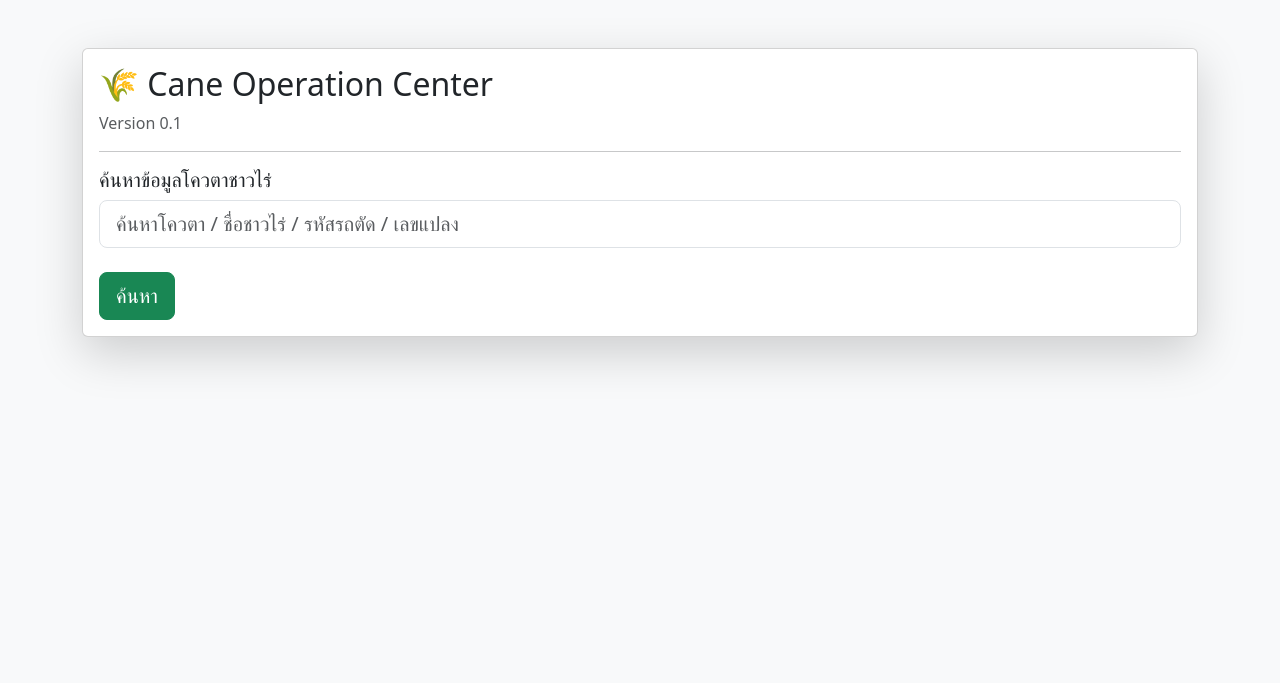
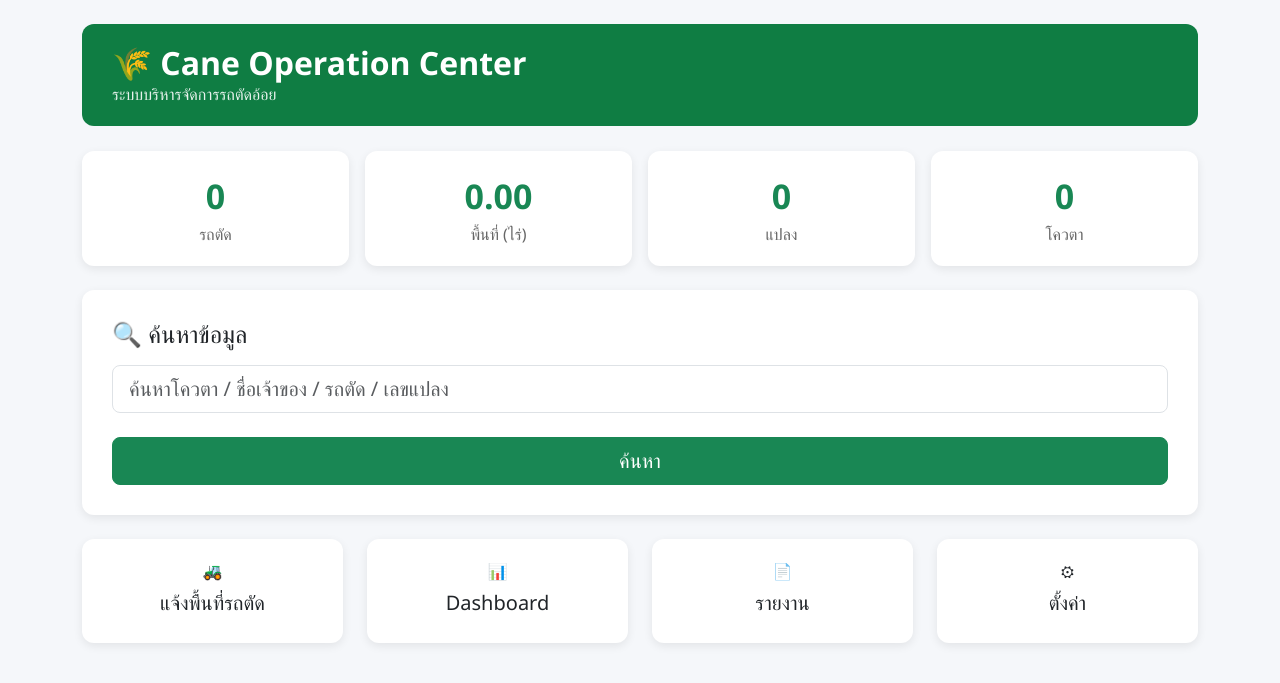
Before and after one commit to tossapolp/COC, a FastAPI app: page / in a window 1280 px wide. Shown: the top 683 px of the page. Run offline with FastAPI, Linux system fonts and the light colour scheme.

Commit message:
sprint 2 wip - Search Type

```diff
--- a/app.py
+++ b/app.py
@@ -3,7 +3,7 @@ from fastapi.responses import HTMLResponse
 from fastapi.staticfiles import StaticFiles
 from fastapi.templating import Jinja2Templates
 
-from excel_reader import search_data
+from excel_reader import search_data, get_dashboard
 
 app = FastAPI(
     title="Cane Operation Center",
@@ -21,11 +21,14 @@ templates = Jinja2Templates(directory="templates")
 @app.get("/", response_class=HTMLResponse)
 async def home(request: Request):
 
+    dashboard = get_dashboard()
+
     return templates.TemplateResponse(
         request=request,
         name="index.html",
         context={
-            "title": "Cane Operation Center"
+            "title": "Cane Operation Center",
+            "dashboard": dashboard
         }
     )
 
@@ -36,7 +39,7 @@ async def home(request: Request):
 @app.post("/search", response_class=HTMLResponse)
 async def search(request: Request, keyword: str = Form(...)):
 
-    result = search_data(keyword)
+    result, search_type = search_data(keyword)
 
     summary = {}
 
@@ -53,15 +56,40 @@ async def search(request: Request, keyword: str = Form(...)):
         except Exception:
             area = 0
 
-        summary = {
-            "quota": result.iloc[0]["โควตา"],
-            "owner": result.iloc[0]["ชื่อเจ้าของโควตา"],
-            "zone": result.iloc[0]["เขต"],
-            "subzone": result.iloc[0]["เขตย่อย"],
-            "machine": result.iloc[0]["ยืนยันรหัสรถตัด"],
-            "plots": len(result),
-            "area": round(area, 2)
-        }
+        # ============================
+        # สรุปข้อมูลตามประเภทการค้นหา
+        # ============================
+
+        if search_type == "machine":
+
+            summary = {
+                "machine": result.iloc[0]["ยืนยันรหัสรถตัด"],
+                "plots": len(result),
+                "area": round(area, 2),
+                "quota_count": result["โควตา"].nunique()
+            }
+
+        elif search_type == "plot":
+
+            summary = {
+                "plot": result.iloc[0]["เลขแปลง"],
+                "quota": result.iloc[0]["โควตา"],
+                "owner": result.iloc[0]["ชื่อเจ้าของโควตา"],
+                "machine": result.iloc[0]["ยืนยันรหัสรถตัด"],
+                "area": round(area, 2)
+            }
+
+        else:
+
+            summary = {
+                "quota": result.iloc[0]["โควตา"],
+                "owner": result.iloc[0]["ชื่อเจ้าของโควตา"],
+                "zone": result.iloc[0]["เขต"],
+                "subzone": result.iloc[0]["เขตย่อย"],
+                "machine": result.iloc[0]["ยืนยันรหัสรถตัด"],
+                "plots": len(result),
+                "area": round(area, 2)
+            }
 
     rows = []
 
@@ -74,6 +102,7 @@ async def search(request: Request, keyword: str = Form(...)):
         context={
             "keyword": keyword,
             "summary": summary,
-            "rows": rows
+            "rows": rows,
+            "search_type": search_type
         }
     )
--- a/excel_reader.py
+++ b/excel_reader.py
@@ -13,10 +13,10 @@ def load_data():
     # ใช้แถวที่ 3 เป็น Header
     df = pd.read_excel(EXCEL_FILE, header=2)
 
-    # ลบคอลัมน์ว่าง
+    # ลบคอลัมน์ Unnamed
     df = df.loc[:, ~df.columns.astype(str).str.contains("^Unnamed")]
 
-    # ลบช่องว่างหน้าหลังชื่อคอลัมน์
+    # ลบช่องว่างหัวคอลัมน์
     df.columns = df.columns.str.strip()
 
     # แทนค่า NaN
@@ -30,12 +30,32 @@ def search_data(keyword):
     df = load_data()
 
     if df is None:
-        return pd.DataFrame()
+        return pd.DataFrame(), "unknown"
 
     keyword = str(keyword).strip()
 
-    # แปลงเป็นข้อความทุกคอลัมน์
+    # แปลงทุกคอลัมน์เป็นข้อความ
     search_df = df.astype(str)
+
+    # -----------------------------
+    # ตรวจสอบประเภทการค้นหา
+    # -----------------------------
+
+    if search_df["โควตา"].str.fullmatch(keyword, case=False).any():
+        search_type = "quota"
+
+    elif search_df["เลขแปลง"].str.fullmatch(keyword, case=False).any():
+        search_type = "plot"
+
+    elif search_df["ยืนยันรหัสรถตัด"].str.fullmatch(keyword, case=False).any():
+        search_type = "machine"
+
+    else:
+        search_type = "owner"
+
+    # -----------------------------
+    # ค้นหาข้อมูล
+    # -----------------------------
 
     result = search_df[
         search_df["โควตา"].str.contains(keyword, case=False, na=False)
@@ -44,5 +64,59 @@ def search_data(keyword):
         | search_df["ยืนยันรหัสรถตัด"].str.contains(keyword, case=False, na=False)
     ]
 
-    # คืนข้อมูลจาก DataFrame ต้นฉบับ
-    return df.loc[result.index]
+    return df.loc[result.index], search_type
+
+
+def get_dashboard():
+
+    df = load_data()
+
+    if df is None or df.empty:
+        return {
+            "machine_count": 0,
+            "quota_count": 0,
+            "plot_count": 0,
+            "total_area": 0
+        }
+
+    # จำนวนรถตัด (ไม่นับซ้ำ)
+    machine_count = (
+        df["ยืนยันรหัสรถตัด"]
+        .astype(str)
+        .str.strip()
+        .replace("", pd.NA)
+        .dropna()
+        .nunique()
+    )
+
+    # จำนวนโควตา (ไม่นับซ้ำ)
+    quota_count = (
+        df["โควตา"]
+        .astype(str)
+        .str.strip()
+        .replace("", pd.NA)
+        .dropna()
+        .nunique()
+    )
+
+    # จำนวนแปลง
+    plot_count = len(df)
+
+    # พื้นที่รวม
+    try:
+        total_area = (
+            df["พื้นที่ (ไร่)"]
+            .astype(str)
+            .str.replace(",", "")
+            .astype(float)
+            .sum()
+        )
+    except Exception:
+        total_area = 0
+
+    return {
+        "machine_count": machine_count,
+        "quota_count": quota_count,
+        "plot_count": plot_count,
+        "total_area": round(total_area, 2)
+    }
--- /dev/null
+++ b/static/css/style.css
@@ -0,0 +1,67 @@
+body{
+    background:#f5f7fa;
+    font-family:"Segoe UI",sans-serif;
+}
+
+.header{
+    background:#0f7d43;
+    color:white;
+    padding:20px 30px;
+    border-radius:12px;
+    margin-bottom:25px;
+}
+
+.header h2{
+    margin:0;
+    font-weight:700;
+}
+
+.header p{
+    margin:0;
+    opacity:.9;
+}
+
+.kpi-card{
+    background:white;
+    border-radius:12px;
+    padding:20px;
+    box-shadow:0 3px 10px rgba(0,0,0,.08);
+    text-align:center;
+    transition:.2s;
+}
+
+.kpi-card:hover{
+    transform:translateY(-3px);
+}
+
+.kpi-number{
+    font-size:34px;
+    font-weight:bold;
+    color:#198754;
+}
+
+.kpi-title{
+    color:#666;
+}
+
+.search-card{
+    background:white;
+    padding:30px;
+    border-radius:12px;
+    box-shadow:0 3px 10px rgba(0,0,0,.08);
+}
+
+.menu-card{
+    background:white;
+    border-radius:12px;
+    padding:20px;
+    text-align:center;
+    box-shadow:0 3px 10px rgba(0,0,0,.08);
+    cursor:pointer;
+    transition:.2s;
+}
+
+.menu-card:hover{
+    background:#198754;
+    color:white;
+}
--- a/templates/index.html
+++ b/templates/index.html
@@ -5,53 +5,173 @@
 
 <meta charset="UTF-8">
 
-    <meta name="viewport"
-          content="width=device-width, initial-scale=1">
+<meta name="viewport" content="width=device-width, initial-scale=1">
 
 <title>{{ title }}</title>
 
-    <link href="https://cdn.jsdelivr.net/npm/bootstrap@5.3.7/dist/css/bootstrap.min.css"
-          rel="stylesheet">
+<link href="https://cdn.jsdelivr.net/npm/bootstrap@5.3.7/dist/css/bootstrap.min.css" rel="stylesheet">
+
+<link rel="stylesheet" href="/static/css/style.css">
 
 </head>
 
-<body class="bg-light">
+<body>
 
-<div class="container mt-5">
+<div class="container mt-4">
 
-    <div class="card shadow-lg">
+<div class="header">
 
-        <div class="card-body">
+<h2>🌾 Cane Operation Center</h2>
 
-            <h2>
-                🌾 Cane Operation Center
-            </h2>
+<p>ระบบบริหารจัดการรถตัดอ้อย</p>
 
-            <p class="text-muted">
-                Version 0.1
-            </p>
+</div>
 
-            <hr>
+<div class="row g-3 mb-4">
 
-            <h5>ค้นหาข้อมูลโควตาชาวไร่</h5>
+<div class="col-md-3">
+
+<div class="kpi-card">
+
+<div class="kpi-number">{{ dashboard.machine_count }}</div>
+
+<div class="kpi-title">รถตัด</div>
+
+</div>
+
+</div>
+
+<div class="col-md-3">
+
+<div class="kpi-card">
+
+<div class="kpi-number">{{ "{:,.2f}".format(dashboard.total_area) }}</div>
+
+<div class="kpi-title">พื้นที่ (ไร่)</div>
+
+</div>
+
+</div>
+
+<div class="col-md-3">
+
+<div class="kpi-card">
+
+<div class="kpi-number">{{ "{:,}".format(dashboard.plot_count) }}</div>
+
+<div class="kpi-title">แปลง</div>
+
+</div>
+
+</div>
+
+<div class="col-md-3">
+
+<div class="kpi-card">
+
+<div class="kpi-number">{{ "{:,}".format(dashboard.quota_count) }}</div>
+
+<div class="kpi-title">โควตา</div>
+
+</div>
+
+</div>
+
+</div>
+
+<div class="search-card">
+
+<h4 class="mb-3">
+
+🔍 ค้นหาข้อมูล
+
+</h4>
 
 <form method="POST" action="/search">
 
 <input
+
 name="keyword"
+
 class="form-control form-control-lg"
-    placeholder="ค้นหาโควตา / ชื่อชาวไร่ / รหัสรถตัด / เลขแปลง">
+
+placeholder="ค้นหาโควตา / ชื่อเจ้าของ / รถตัด / เลขแปลง">
 
 <br>
 
-                <button
-                    class="btn btn-success btn-lg">
+<button class="btn btn-success btn-lg w-100">
 
 ค้นหา
 
 </button>
 
 </form>
+
+</div>
+
+<div class="row mt-4">
+
+<div class="col-md-3">
+
+<div class="menu-card">
+
+🚜
+
+<h5 class="mt-2">
+
+แจ้งพื้นที่รถตัด
+
+</h5>
+
+</div>
+
+</div>
+
+<div class="col-md-3">
+
+<div class="menu-card">
+
+📊
+
+<h5 class="mt-2">
+
+Dashboard
+
+</h5>
+
+</div>
+
+</div>
+
+<div class="col-md-3">
+
+<div class="menu-card">
+
+📄
+
+<h5 class="mt-2">
+
+รายงาน
+
+</h5>
+
+</div>
+
+</div>
+
+<div class="col-md-3">
+
+<div class="menu-card">
+
+⚙
+
+<h5 class="mt-2">
+
+ตั้งค่า
+
+</h5>
+
+</div>
 
 </div>
 
```
Lines whose indentation alone changed are shown as unchanged.
